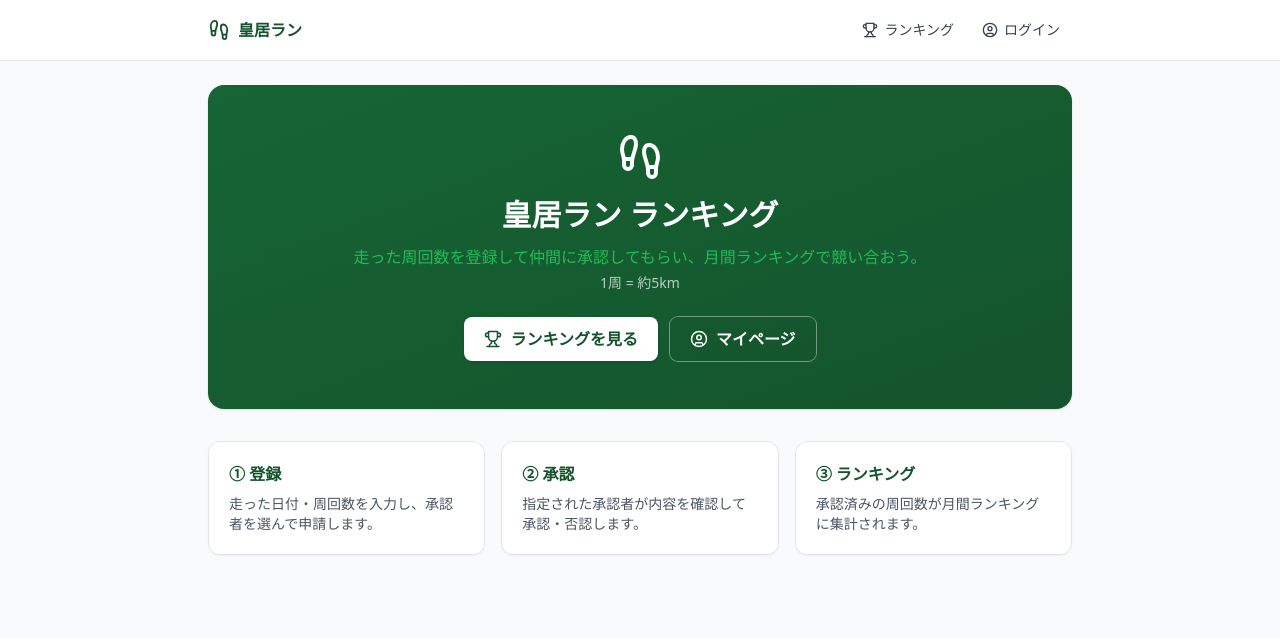
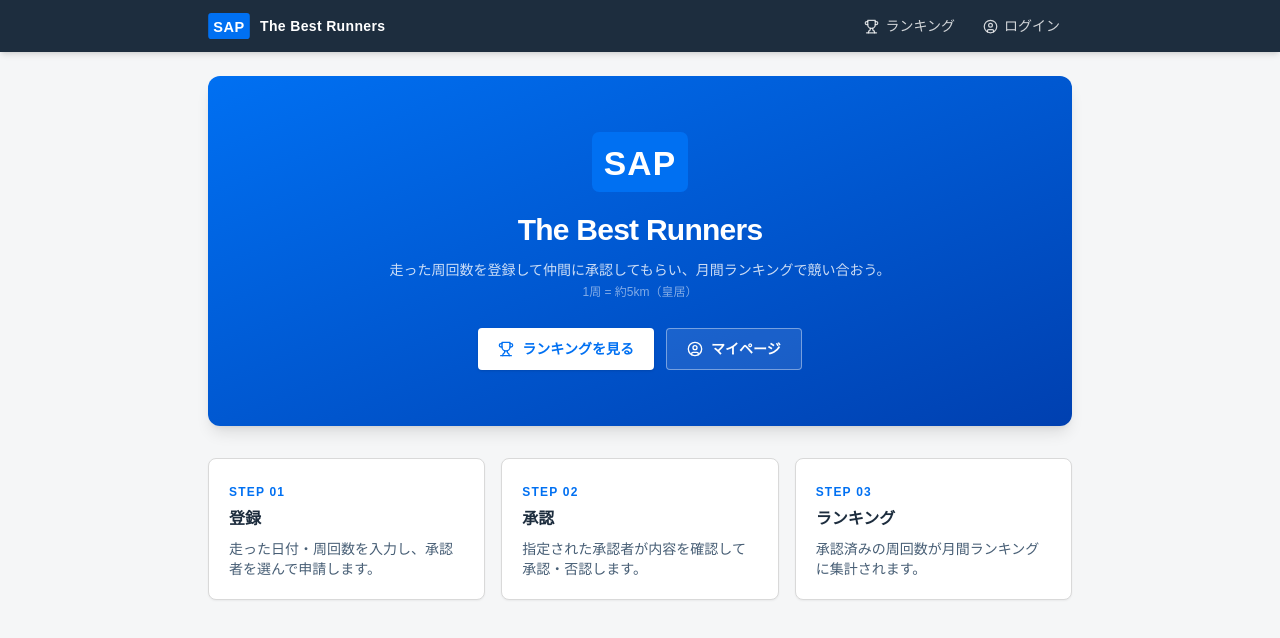
Before and after one commit to sasakitomoki/bestrun, a Next.js app: page / in a window 1280 px wide. Shown: the top 638 px of the page. Built offline with nearby package versions, Linux system fonts and the light colour scheme.

Commit message:
オーナー用機能を追加、マイページ編集機能追加

```diff
--- a/app/globals.css
+++ b/app/globals.css
@@ -7,5 +7,6 @@
 }
 
 body {
-  @apply bg-gray-50 text-gray-900 antialiased;
+  @apply bg-sap-bg text-sap-text-dark antialiased;
+  font-family: "72", "72full", Arial, Helvetica, sans-serif;
 }
--- a/app/layout.tsx
+++ b/app/layout.tsx
@@ -4,8 +4,8 @@
 import { NavBar } from "@/components/NavBar";
 
 export const metadata: Metadata = {
-  title: "皇居ラン ランキング",
-  description: "皇居ランの周回数を登録・承認し、月間ランキングを可視化するアプリ",
+  title: "The Best Runners",
+  description: "SAP 皇居ランの周回数を登録・承認し、月間ランキングを可視化するアプリ",
 };
 
 export default function RootLayout({
--- a/app/page.tsx
+++ b/app/page.tsx
@@ -1,46 +1,52 @@
 import Link from "next/link";
-import { Trophy, UserCircle, Footprints } from "lucide-react";
+import { Trophy, UserCircle } from "lucide-react";
+import { SapLogo } from "@/components/SapLogo";
 
 export default function HomePage() {
   return (
     <div className="space-y-8">
-      <section className="rounded-2xl bg-gradient-to-br from-brand to-brand-dark px-6 py-12 text-center text-white shadow">
-        <Footprints className="mx-auto mb-4" size={48} />
-        <h1 className="text-3xl font-bold">皇居ラン ランキング</h1>
-        <p className="mt-3 text-brand-light/90">
+      {/* Hero — SAP Blue gradient */}
+      <section className="rounded-xl bg-gradient-to-br from-sap-blue to-sap-blue-dark px-6 py-14 text-center text-white shadow-lg">
+        <div className="mx-auto mb-5 flex justify-center">
+          <SapLogo size={60} />
+        </div>
+        <h1 className="text-3xl font-bold tracking-tight">The Best Runners</h1>
+        <p className="mt-3 text-white/80 text-sm">
           走った周回数を登録して仲間に承認してもらい、月間ランキングで競い合おう。
         </p>
-        <p className="mt-1 text-sm text-white/70">1周 = 約5km</p>
-        <div className="mt-6 flex flex-wrap justify-center gap-3">
+        <p className="mt-1 text-xs text-white/50">1周 = 約5km（皇居）</p>
+        <div className="mt-7 flex flex-wrap justify-center gap-3">
           <Link
             href="/ranking"
-            className="inline-flex items-center gap-2 rounded-lg bg-white px-5 py-2.5 font-semibold text-brand-dark shadow hover:bg-gray-100"
+            className="inline-flex items-center gap-2 rounded bg-white px-5 py-2.5 text-sm font-semibold text-sap-blue shadow hover:bg-sap-blue-light"
           >
-            <Trophy size={18} />
+            <Trophy size={16} />
             ランキングを見る
           </Link>
           <Link
             href="/mypage"
-            className="inline-flex items-center gap-2 rounded-lg bg-brand-dark/40 px-5 py-2.5 font-semibold text-white ring-1 ring-white/40 hover:bg-brand-dark/60"
+            className="inline-flex items-center gap-2 rounded border border-white/40 bg-white/10 px-5 py-2.5 text-sm font-semibold text-white hover:bg-white/20"
           >
-            <UserCircle size={18} />
+            <UserCircle size={16} />
             マイページ
           </Link>
         </div>
       </section>
 
+      {/* How it works — SAP card style */}
       <section className="grid gap-4 sm:grid-cols-3">
         {[
-          { title: "① 登録", body: "走った日付・周回数を入力し、承認者を選んで申請します。" },
-          { title: "② 承認", body: "指定された承認者が内容を確認して承認・否認します。" },
-          { title: "③ ランキング", body: "承認済みの周回数が月間ランキングに集計されます。" },
+          { step: "01", title: "登録", body: "走った日付・周回数を入力し、承認者を選んで申請します。" },
+          { step: "02", title: "承認", body: "指定された承認者が内容を確認して承認・否認します。" },
+          { step: "03", title: "ランキング", body: "承認済みの周回数が月間ランキングに集計されます。" },
         ].map((s) => (
           <div
-            key={s.title}
-            className="rounded-xl border border-gray-200 bg-white p-5 shadow-sm"
+            key={s.step}
+            className="rounded-lg border border-sap-border bg-white p-5 shadow-sm"
           >
-            <h2 className="font-bold text-brand-dark">{s.title}</h2>
-            <p className="mt-2 text-sm text-gray-600">{s.body}</p>
+            <span className="text-xs font-bold tracking-widest text-sap-blue">STEP {s.step}</span>
+            <h2 className="mt-1 text-base font-bold text-sap-text-dark">{s.title}</h2>
+            <p className="mt-2 text-sm text-sap-text-mid">{s.body}</p>
           </div>
         ))}
       </section>
--- a/app/ranking/page.tsx
+++ b/app/ranking/page.tsx
@@ -29,7 +29,7 @@
 };
 
 // Ordered palette for the top ranks; remaining bars share the brand green.
-const BAR_COLORS = ["#166534", "#22c55e", "#4ade80", "#86efac"];
+const BAR_COLORS = ["#0070F2", "#5AACFF", "#A8D4FF", "#D0E9FF"];
 function barColor(index: number): string {
   return BAR_COLORS[index] ?? "#bbf7d0";
 }
--- a/components/MyRuns.tsx
+++ b/components/MyRuns.tsx
@@ -22,9 +22,9 @@
   MyRun["status"],
   { label: string; className: string }
 > = {
-  PENDING: { label: "承認待ち", className: "bg-amber-100 text-amber-800" },
-  APPROVED: { label: "承認済み", className: "bg-green-100 text-green-800" },
-  REJECTED: { label: "否認", className: "bg-gray-200 text-gray-600" },
+  PENDING:  { label: "承認待ち", className: "bg-yellow-100 text-yellow-800" },
+  APPROVED: { label: "承認済み", className: "bg-sap-blue-light text-sap-blue" },
+  REJECTED: { label: "否認",     className: "bg-gray-100 text-gray-500" },
 };
 
 export function MyRuns({
--- a/components/NavBar.tsx
+++ b/components/NavBar.tsx
@@ -3,21 +3,18 @@
 import Link from "next/link";
 import { usePathname } from "next/navigation";
 import { useEffect, useState } from "react";
-import { Trophy, UserCircle, LogOut, Footprints } from "lucide-react";
+import { Trophy, UserCircle, LogOut } from "lucide-react";
 import { useSession } from "@/lib/session";
 import { Avatar } from "@/components/Avatar";
+import { SapLogo } from "@/components/SapLogo";
 
 export function NavBar() {
   const { user, logout, loading } = useSession();
   const pathname = usePathname();
   const [pendingCount, setPendingCount] = useState(0);
 
-  // Poll the pending-approval count so the badge stays fresh.
   useEffect(() => {
-    if (!user) {
-      setPendingCount(0);
-      return;
-    }
+    if (!user) { setPendingCount(0); return; }
     let active = true;
     async function load() {
       try {
@@ -25,68 +22,64 @@
         if (!res.ok) return;
         const data = await res.json();
         if (active) setPendingCount(Array.isArray(data) ? data.length : 0);
-      } catch {
-        // ignore
-      }
+      } catch { /* ignore */ }
     }
     load();
     const id = setInterval(load, 15000);
-    return () => {
-      active = false;
-      clearInterval(id);
-    };
+    return () => { active = false; clearInterval(id); };
   }, [user, pathname]);
 
   const linkClass = (href: string) =>
-    `inline-flex items-center gap-1.5 rounded-md px-3 py-2 text-sm font-medium transition-colors ${
+    `inline-flex items-center gap-1.5 rounded px-3 py-1.5 text-sm font-medium transition-colors ${
       pathname === href
-        ? "bg-brand text-white"
-        : "text-gray-700 hover:bg-gray-100"
+        ? "bg-sap-blue text-white"
+        : "text-white/80 hover:bg-white/10 hover:text-white"
     }`;
 
   return (
-    <header className="border-b border-gray-200 bg-white">
-      <div className="mx-auto flex w-full max-w-4xl items-center justify-between px-4 py-3">
-        <Link href="/" className="flex items-center gap-2 font-bold text-brand-dark">
-          <Footprints size={22} />
-          <span>皇居ラン</span>
+    // SAP Fiori Shell Bar: dark navy background
+    <header className="bg-sap-shell shadow-md">
+      <div className="mx-auto flex w-full max-w-4xl items-center justify-between px-4 py-2.5">
+        <Link href="/" className="flex items-center gap-2.5">
+          <SapLogo size={26} />
+          <span className="text-sm font-semibold text-white tracking-wide">
+            The Best Runners
+          </span>
         </Link>
 
         <nav className="flex items-center gap-1">
           <Link href="/ranking" className={linkClass("/ranking")}>
-            <Trophy size={16} />
+            <Trophy size={15} />
             <span className="hidden sm:inline">ランキング</span>
           </Link>
 
           {user ? (
             <>
               <Link href="/mypage" className={`relative ${linkClass("/mypage")}`}>
-                <UserCircle size={16} />
+                <UserCircle size={15} />
                 <span className="hidden sm:inline">マイページ</span>
                 {pendingCount > 0 && (
-                  <span className="absolute -right-1 -top-1 inline-flex h-5 min-w-[1.25rem] items-center justify-center rounded-full bg-red-600 px-1 text-xs font-bold text-white">
+                  <span className="absolute -right-1 -top-1 inline-flex h-5 min-w-[1.25rem] items-center justify-center rounded-full bg-red-500 px-1 text-xs font-bold text-white">
                     {pendingCount}
                   </span>
                 )}
               </Link>
-              <div className="ml-1 flex items-center gap-2 pl-1">
-                <Avatar photo={user.photo} name={user.name} size={28} />
-                <span className="hidden text-sm font-medium text-gray-700 sm:inline">
-                  {user.name}
-                </span>
+              <div className="ml-2 flex items-center gap-2 border-l border-white/20 pl-3">
+                <Avatar photo={user.photo} name={user.name} size={26} />
+                <span className="hidden text-sm text-white/90 sm:inline">{user.name}</span>
                 <button
                   onClick={logout}
                   title="ログアウト"
-                  className="rounded-md p-2 text-gray-500 hover:bg-gray-100 hover:text-gray-700"
+                  className="rounded p-1.5 text-white/60 hover:bg-white/10 hover:text-white"
                 >
-                  <LogOut size={16} />
+                  <LogOut size={15} />
                 </button>
               </div>
             </>
           ) : (
             !loading && (
               <Link href="/login" className={linkClass("/login")}>
-                <UserCircle size={16} />
+                <UserCircle size={15} />
                 <span>ログイン</span>
               </Link>
             )
--- /dev/null
+++ b/components/SapLogo.tsx
@@ -0,0 +1,30 @@
+// SAP SE official logo: white "SAP" wordmark on the corporate blue (#0070F2) rounded rectangle.
+export function SapLogo({ size = 32 }: { size?: number }) {
+  const h = size;
+  const w = Math.round(size * 1.6);
+  return (
+    <svg
+      width={w}
+      height={h}
+      viewBox="0 0 80 50"
+      fill="none"
+      xmlns="http://www.w3.org/2000/svg"
+      aria-label="SAP"
+      role="img"
+    >
+      <rect width="80" height="50" rx="6" fill="#0070F2" />
+      <text
+        x="40"
+        y="36"
+        textAnchor="middle"
+        fontFamily="Arial, Helvetica, sans-serif"
+        fontWeight="bold"
+        fontSize="28"
+        fill="#ffffff"
+        letterSpacing="1"
+      >
+        SAP
+      </text>
+    </svg>
+  );
+}
--- a/tailwind.config.ts
+++ b/tailwind.config.ts
@@ -8,11 +8,27 @@
   theme: {
     extend: {
       colors: {
+        // SAP Fiori color palette
         brand: {
-          DEFAULT: "#166534",
-          light: "#22c55e",
-          dark: "#14532d",
+          DEFAULT: "#0070F2", // SAP Blue
+          light: "#5AACFF",   // SAP Blue light
+          dark: "#0040B0",    // SAP Blue dark
         },
+        sap: {
+          shell: "#1D2D3E",   // Shell bar / header
+          bg: "#F5F6F7",      // Page background
+          blue: "#0070F2",
+          "blue-dark": "#0040B0",
+          "blue-light": "#EBF5FF",
+          "text-dark": "#1D2D3E",
+          "text-mid": "#475E75",
+          "border": "#D9D9D9",
+          "success": "#188918",
+          "error": "#B00000",
+        },
+      },
+      fontFamily: {
+        sap: ['"72"', '"72full"', "Arial", "Helvetica", "sans-serif"],
       },
     },
   },
```
Also changed, not shown: scripts/check-schema.js (added, +14 -0 lines).
